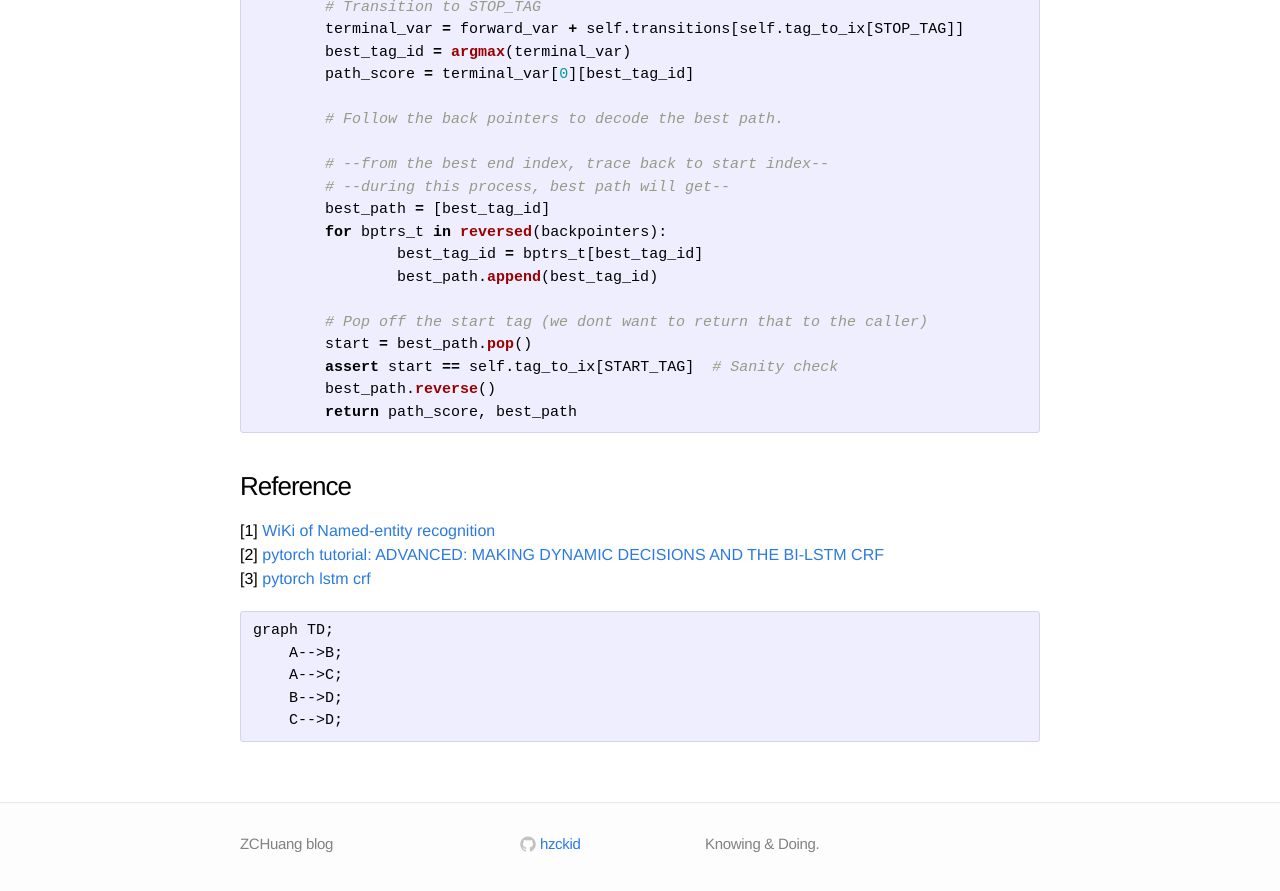
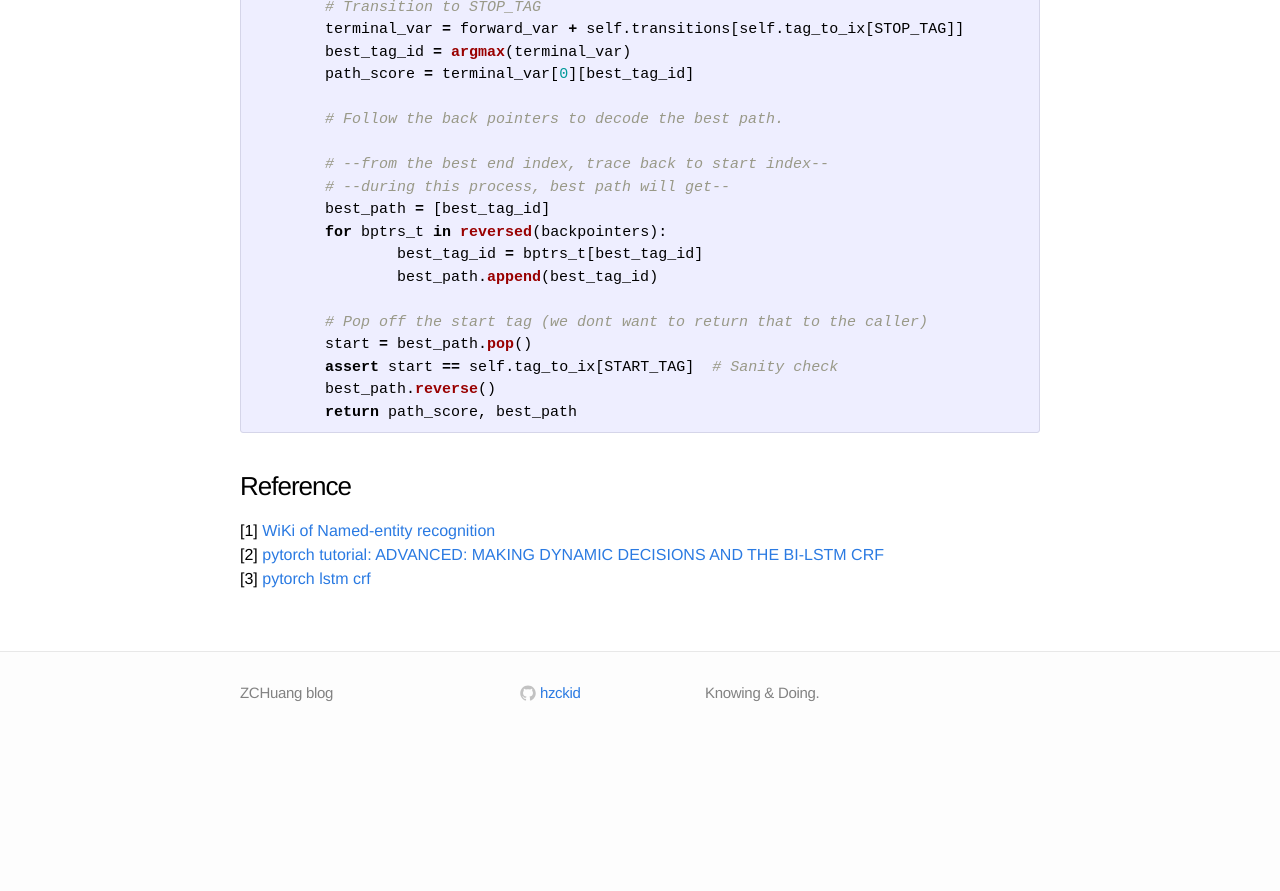
Before and after one commit to zhicaihuang/zhicaihuang.github.io, a Jekyll site: the page built from _posts/2019-12-25-ner.markdown, in a window 1280 px wide and 900 px high, scrolled down 2207 px. Shown: the top 891 px of the window. Built offline with Jekyll 4.4.1, drawn with Linux system fonts in a browser that asks for light colours; formulas are drawn with MathJax 3; after the commit the page ends 2957 px from its top, so only the background shows below that.

Commit message:
modified

````diff
--- a/_posts/2019-12-25-ner.markdown
+++ b/_posts/2019-12-25-ner.markdown
@@ -111,11 +111,3 @@ def _viterbi_decode(self, feats):
 [1] [WiKi of Named-entity recognition](https://en.wikipedia.org/wiki/Named-entity_recognition)
 [2] [pytorch tutorial: ADVANCED: MAKING DYNAMIC DECISIONS AND THE BI-LSTM CRF](https://pytorch.org/tutorials/beginner/nlp/advanced_tutorial.html#sphx-glr-beginner-nlp-advanced-tutorial-py)
 [3] [pytorch lstm crf](https://blog.csdn.net/Jason__Liang/article/details/81772632)
-
-```mermaid
-graph TD;
-    A-->B;
-    A-->C;
-    B-->D;
-    C-->D;
-```
````
